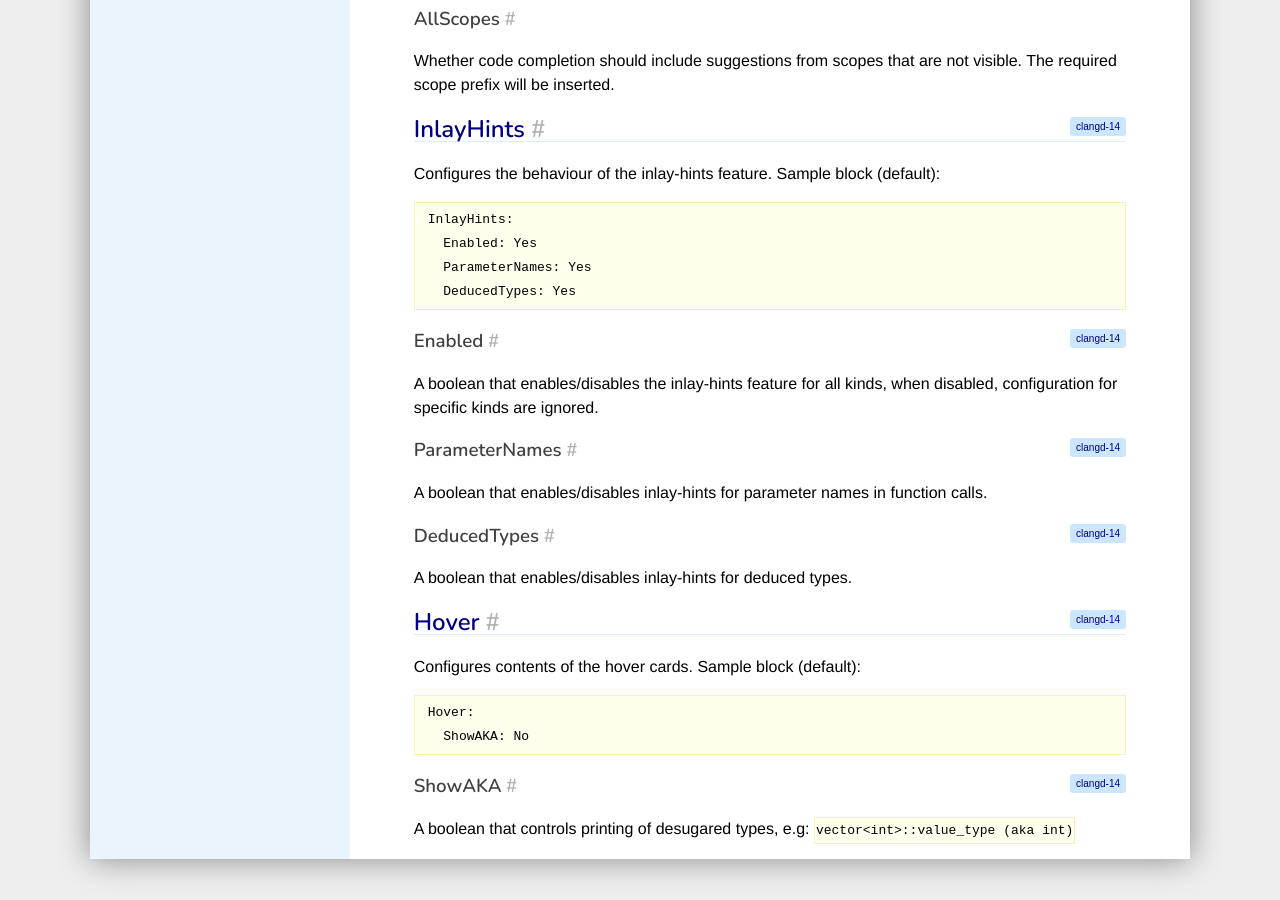
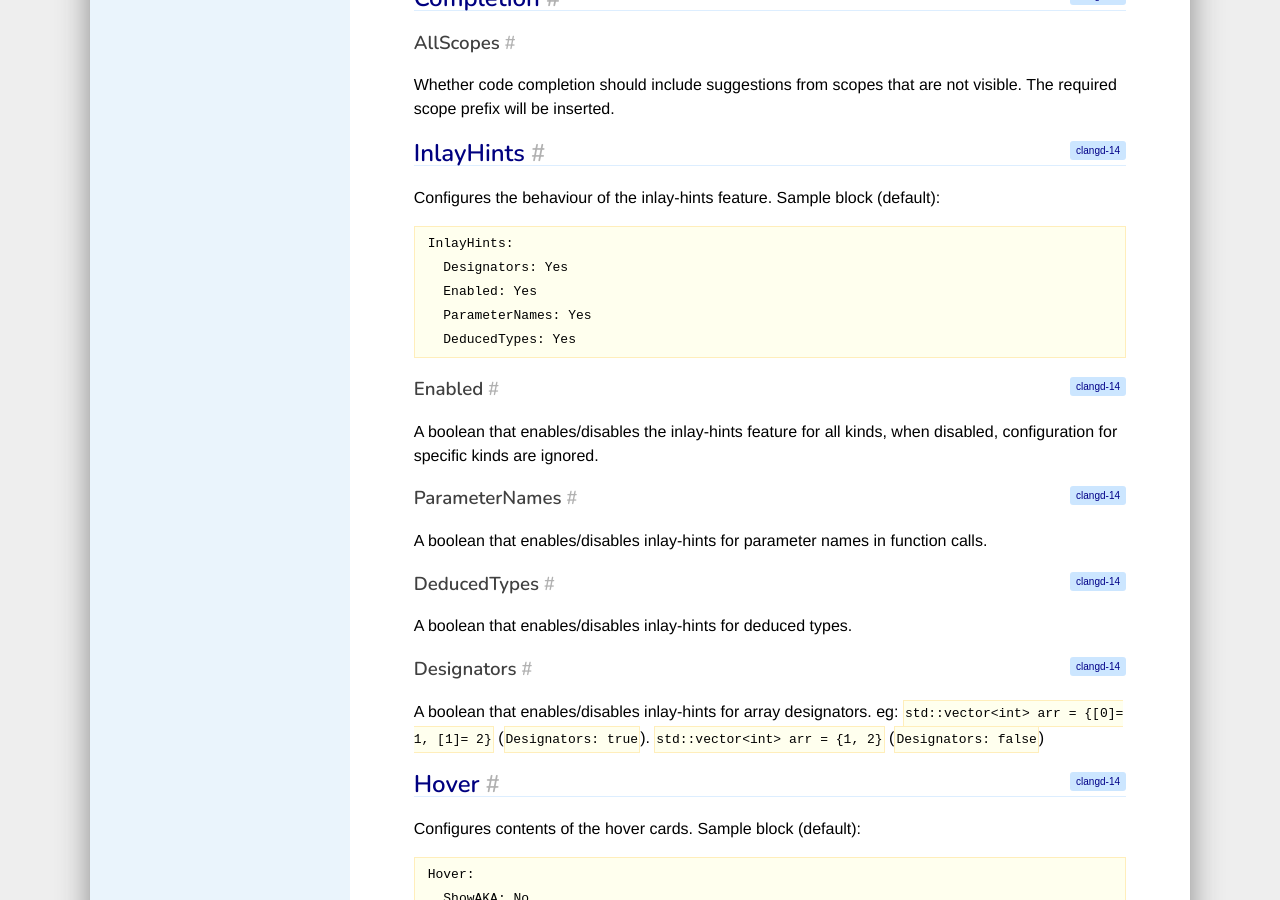
Before and after one commit to llvm/clangd-www, a Jekyll site: the page built from config.md, in a window 1280 px wide and 900 px high, scrolled down 6652 px. Built offline with Jekyll 4.4.1, drawn with Linux system fonts in a browser that asks for light colours; our own code applies the rules of GitHub Pages for plain Markdown files.

Commit message:
add Designator configuration under InlayHints.

````diff
--- a/config.md
+++ b/config.md
@@ -303,6 +303,7 @@ Configures the behaviour of the inlay-hints feature. Sample block (default):
 
 ```yaml
 InlayHints:
+  Designators: Yes
   Enabled: Yes
   ParameterNames: Yes
   DeducedTypes: Yes
@@ -325,6 +326,11 @@ calls.
 
 A boolean that enables/disables inlay-hints for deduced types.
 
+### Designators
+{:.v14}
+
+A boolean that enables/disables inlay-hints for array designators. eg: `std::vector<int> arr = {[0]= 1, [1]= 2}` (`Designators: true`). `std::vector<int> arr = {1, 2}` (`Designators: false`)
+
 ## Hover
 {:.v14}
 
````
